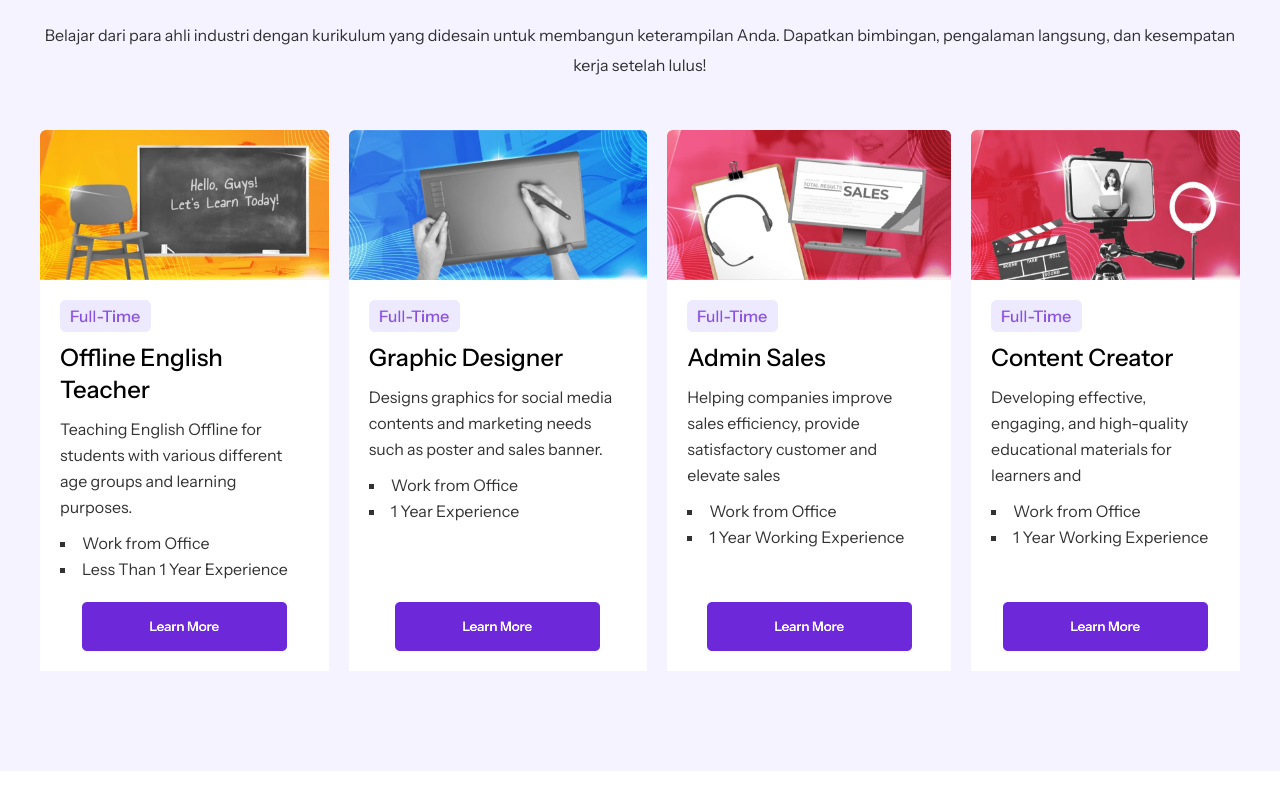
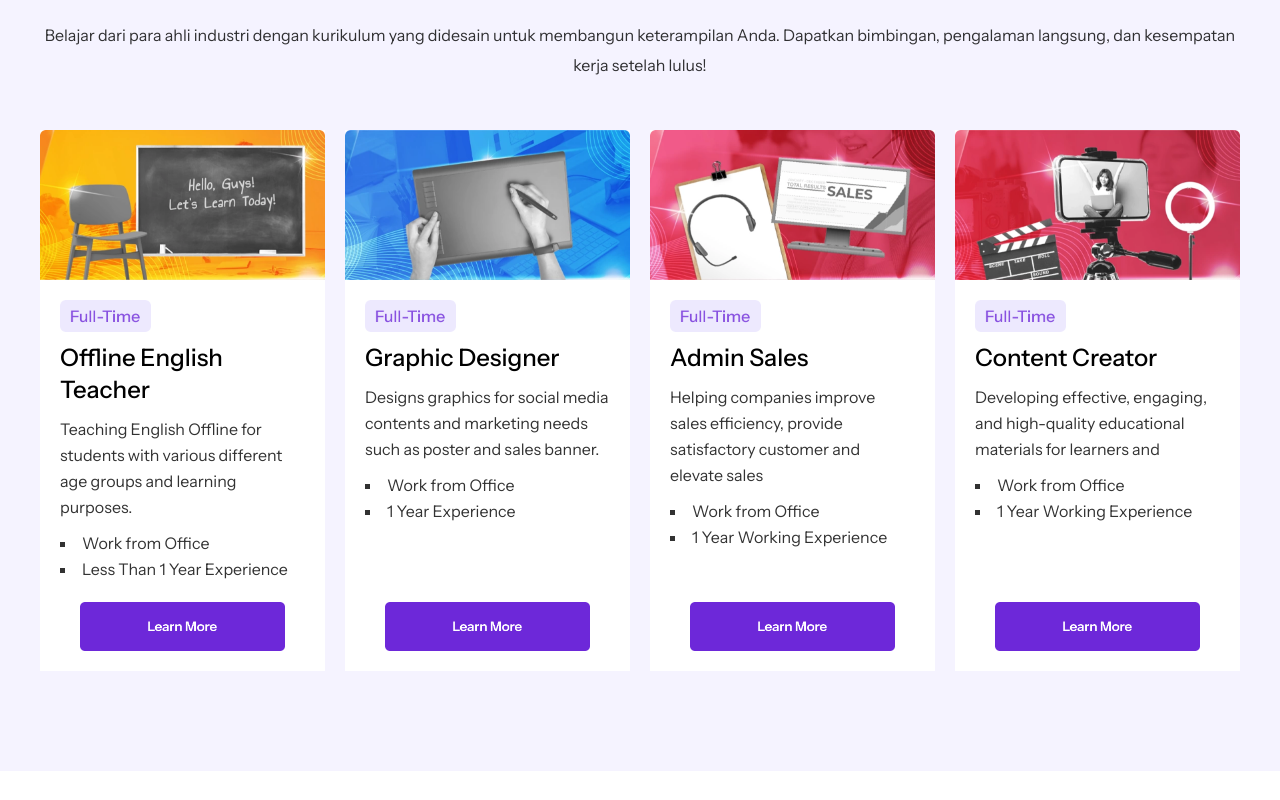
Before and after one commit to Haidarr-h/try-sinergi-tailwind, a website: page src/index.html in a window 1280 px wide. Shown: the part 3960-4760 px from the top of the page. Drawn offline with Linux system fonts and the light colour scheme; a web font is replaced by a local one.

Commit message:
done design 1

```diff
--- a/src/index.html
+++ b/src/index.html
@@ -404,7 +404,7 @@
 
       <!-- ! section 6: Part 2 Upgrade skill mudah -->
       <div
-        class="bg-[#F5F3FF] xl:max-h-[941px] px-[4%] xl:px-0 py-[50px] xl:py-[100px]"
+        class="bg-[#F5F3FF] px-[4%] xl:px-0 py-[50px] xl:py-[100px]"
       >
         <!-- ! div containernya flex row (teks, container box besar) -->
         <div
@@ -423,7 +423,7 @@
           </div>
           <!-- ! containernya -->
           <div>
-            <ul class="flex flex-row justify-between gap-[20px]">
+            <ul class="flex flex-row justify-between gap-[20px] overflow-y-auto">
               <!-- ! ini perkotak kontennya -->
               <!-- ? KONTEN 1 -->
               <li class="upgrade2li">
@@ -601,7 +601,7 @@
         class="bg-[#2E1065] xl:max-h-[1149px] px-[4%] xl:px-0 py-[50px] xl:py-[100px]"
       >
         <!-- ! container kontennya. Cukup ribet:
-        ! A. atas
+        ! A. atassss
           ? kiri (flex row -> 3 bagian)
           ? kanan (flex col -> 3 bagian)
         ! B. bawah
--- a/src/input.css
+++ b/src/input.css
@@ -75,8 +75,9 @@ p {
     margin: 0px auto;
   }
 
+  /* ! konten upgrade 2 */
   .upgrade2li {
-    @apply bg-white flex flex-col gap-[20px] ;
+    @apply bg-white flex flex-col gap-[20px] min-w-[285px] max-w-[360px];
   }
 
   .upgrade2img {
```
Also changed, not shown: src/output.css.
